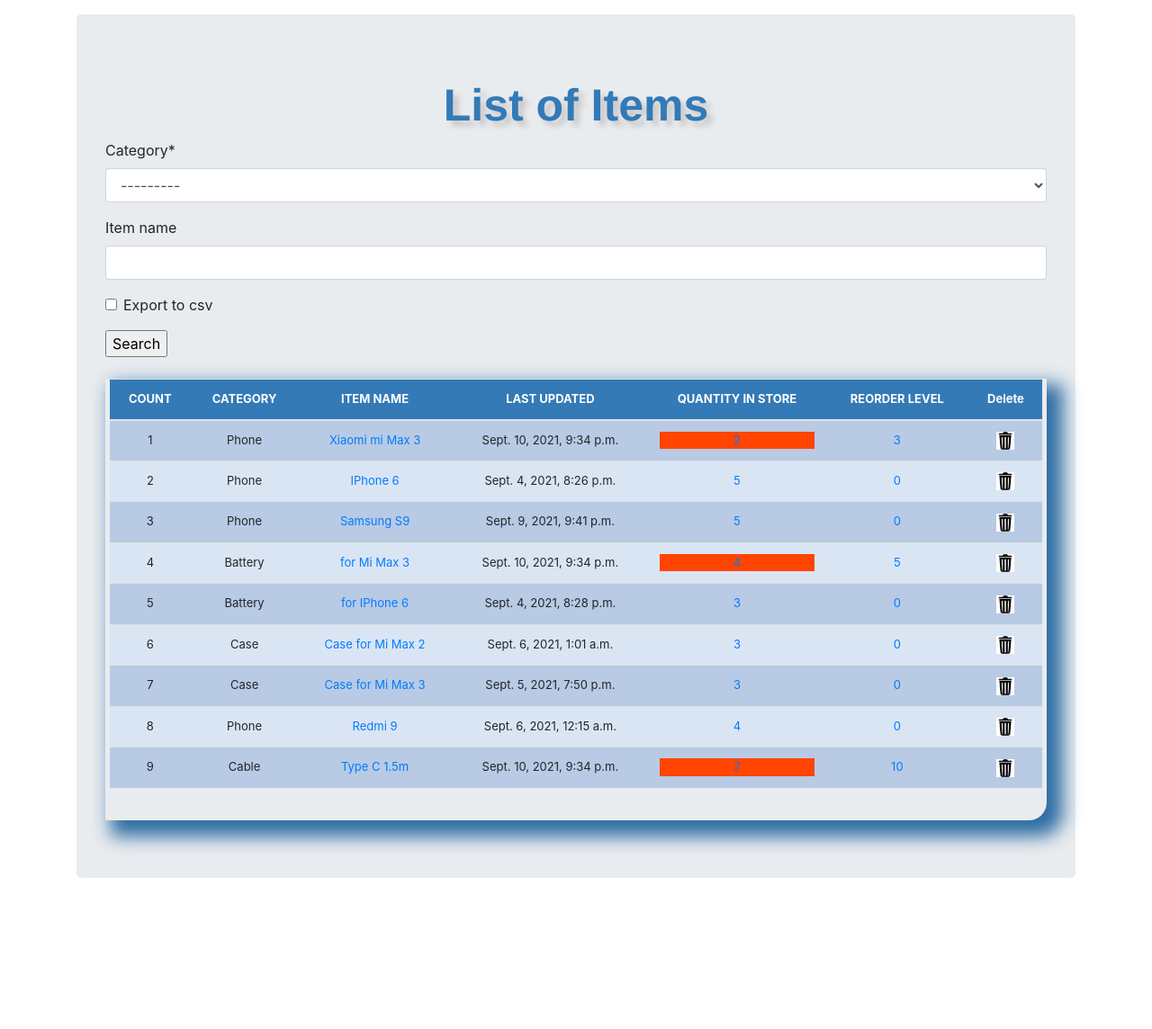
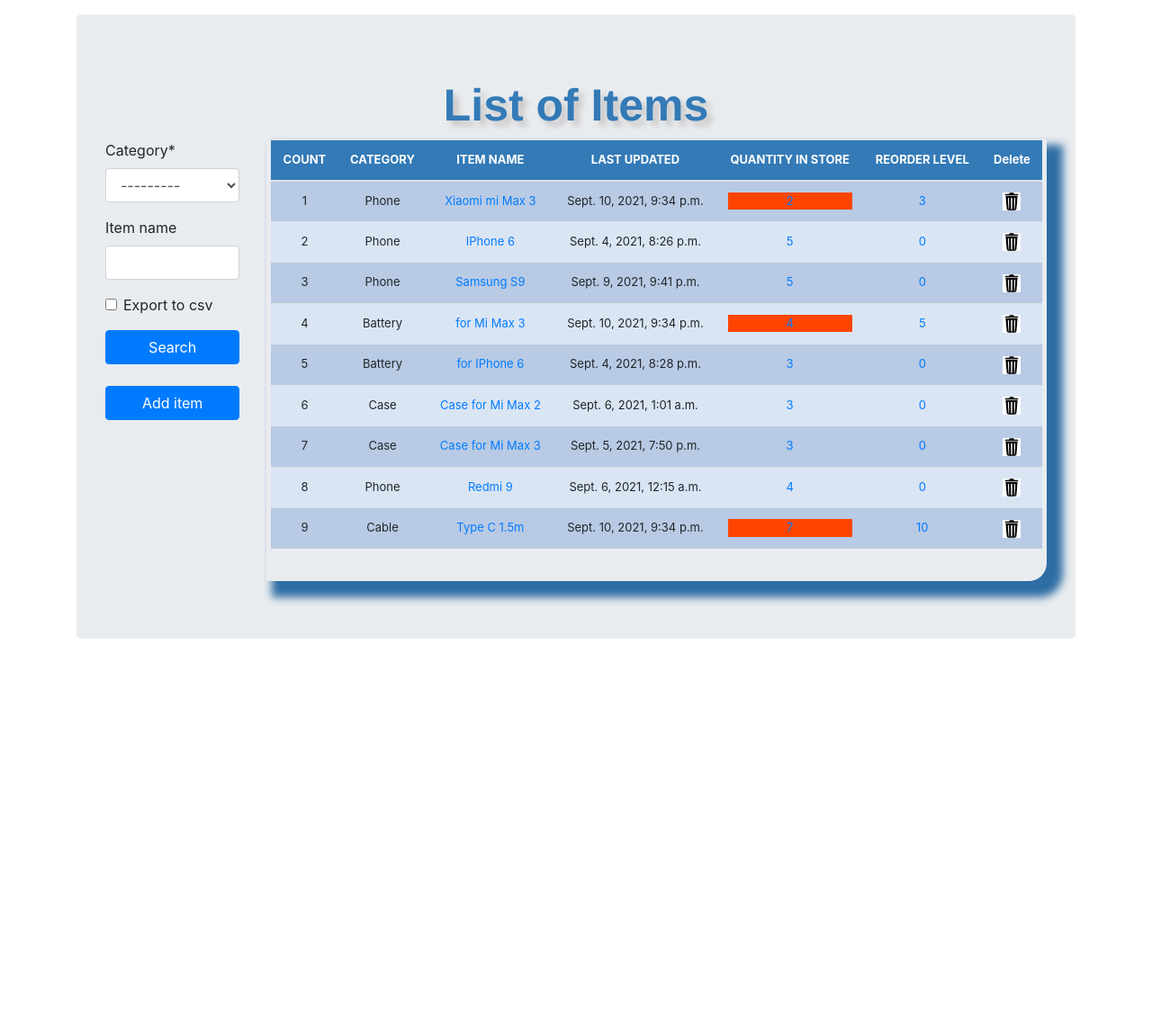
Before and after one commit to ilyuhi4/abc_store, a Django app: page /list_items/ in a window 1280 px wide. Shown: the part 56-1200 px from the top of the page at 90% size. Run offline with Django 3.2, Linux system fonts and the light colour scheme; data comes from the database, SQL or seed files in the repository; both versions use the stored data as it was after the commit; some libraries are stand-ins or nearby versions.

Commit message:
Make somestyle changes

```diff
--- a/stockmgmt/static/stockmgmt/css/stylesheet.css
+++ b/stockmgmt/static/stockmgmt/css/stylesheet.css
@@ -2,7 +2,9 @@ body {
     background-color: #34eb6b;
 }
 
-.table{
+
+
+.table {
 	font-size: 13px;
 	text-align: center;
 	width: 95%;
@@ -29,7 +31,7 @@ th {
 	padding-left: 5px;
 	padding-right: 5px;
 	padding-bottom: 20px;
-	box-shadow: 12px 12px 20px 6px #2e6da4;
+	box-shadow: 12px 12px 10px 6px #2e6da4;
 }
 
 .header {
@@ -43,14 +45,6 @@ th {
     font-weight: bolder;
 }
 
-.display_table{
-	border-bottom-right-radius: 20px;
-	/*border-bottom-left-radius: 20px;*/
-	padding-left: 5px;
-	padding-right: 5px;
-	padding-bottom: 20px;
-	box-shadow: 12px 12px 20px 6px #2e6da4;
-}
 
 .header {
     font-family: helvetica;
--- a/templates/stockmgmt/list_item.html
+++ b/templates/stockmgmt/list_item.html
@@ -1,6 +1,7 @@
 {% extends 'stockmgmt/home.html' %}
+{% load static %}
 {% load crispy_forms_tags %}
-{% load static %}
+
 
 {% block title %}
     {{ title }}
@@ -11,12 +12,19 @@
 {% endblock %}
 
 {% block content %}
+    <div class="row">
+        <div class="col-sm-2">
             <form method="POST" action="">
                 {% csrf_token %}
                 {{ form|crispy }}
-        <input type="submit" value="Search"/>
+                <input class="btn btn-primary btn-block" type="submit" value="Search"/>
             </form>
             <br>
+            <a href="{% url 'add_items' %}">
+                <div class="btn btn-primary btn-block">Add item</div>
+            </a>
+        </div>
+        <div class="col-sm-10">
             <div class="display_table">
                 <table class='table'>
                     <thead>
@@ -63,4 +71,6 @@
                     {% endfor %}
                 </table>
             </div>
+        </div>
+    </div>
 {% endblock %}
```
Also changed, not shown: templates/stockmgmt/add_items.html (+11 -6 lines), templates/stockmgmt/list_category.html (+8 -0 lines), db.sqlite3, stockmgmt/models.py (line endings or trailing spaces). Lines whose indentation alone changed are shown as unchanged.
